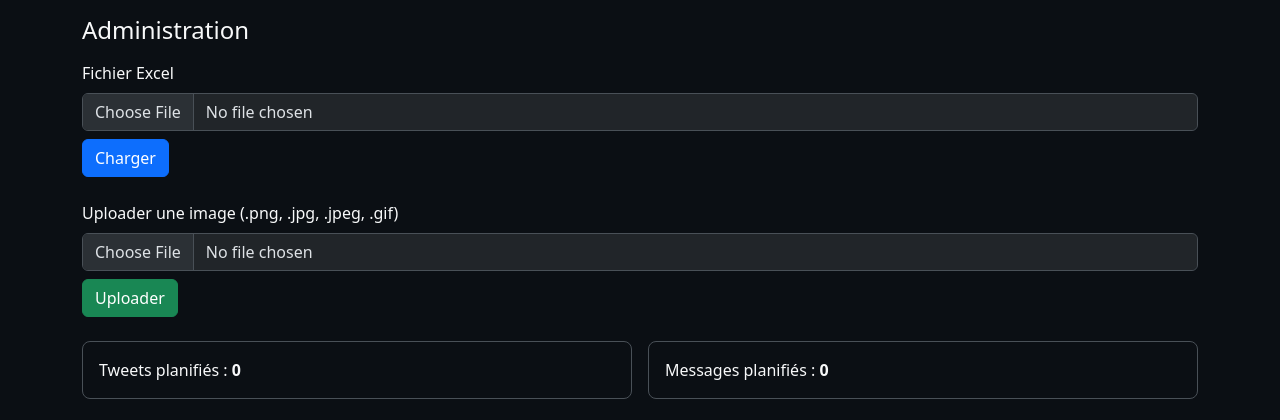
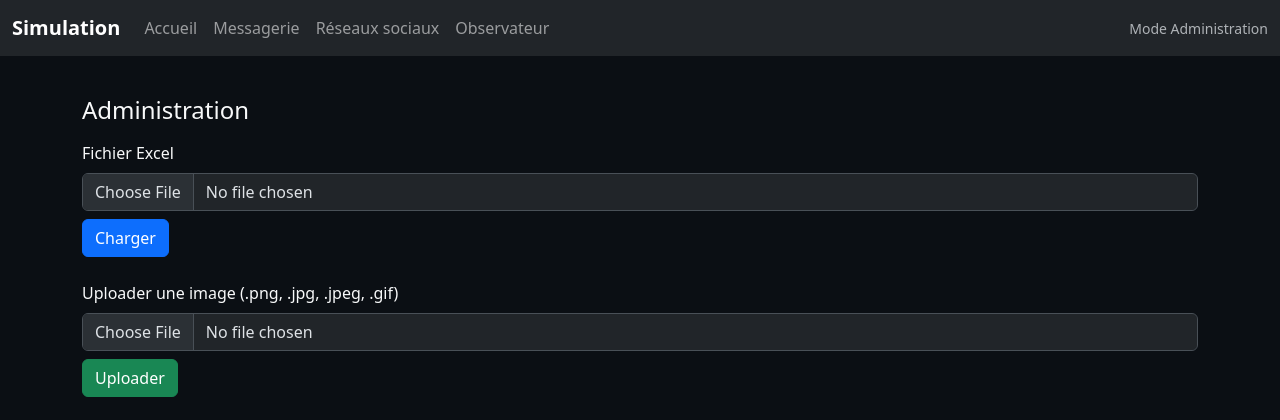
Before and after one commit to JMousqueton/Murail, a Flask app: page /admin in a window 1280 px wide. Shown: the top 420 px of the page. Run offline with Flask 3, Linux system fonts and the light colour scheme; the visitor is signed in with stand-in values (Sample User, id 1).

Commit message:
changements de design

```diff
--- a/app.py
+++ b/app.py
@@ -232,20 +232,24 @@ def index():
     with STATE_LOCK:
         n_tw = len(TWEETS)
         n_msg = len(MESSAGES)
-        events = []
-        for t in TWEETS:
-            events.append({"at": t["at"], "type": "tweet", "label": f"Tweet de {t['emetteur']}"})
-        for m in MESSAGES:
-            events.append({"at": m["at"], "type": "message", "label": f"Message à {m['destinataire']} (de {m['emetteur']})"})
-        events.sort(key=lambda e: e["at"]) if events else None
+        # Ne prendre que les messages
+        events = [
+            {"at": m["at"], "type": "message",
+             "label": f"Message à {m['destinataire']} (de {m['emetteur']})"}
+            for m in MESSAGES
+        ]
+        events.sort(key=lambda e: e["at"])
 
     now = datetime.now(tz=APP_TZ)
     past = [e for e in events if e["at"] < now]
-    past5 = past[-5:]
+    past5 = past[-5:]  # 5 derniers messages uniquement
 
-    return render_template("index.html",
-                           n_tweets=n_tw, n_messages=n_msg,
-                           past5=past5)
+    return render_template(
+        "index.html",
+        n_tweets=n_tw, n_messages=n_msg,
+        past5=past5
+    )
+
 
 
 
--- a/templates/admin.html
+++ b/templates/admin.html
@@ -14,6 +14,34 @@
     </style>
   </head>
   <body class="text-light">
+
+    <!-- Navbar -->
+    <nav class="navbar navbar-expand-lg navbar-dark bg-dark mb-4">
+      <div class="container-fluid">
+        <a class="navbar-brand fw-bold" href="{{ url_for('index') }}">Simulation</a>
+        <button class="navbar-toggler" type="button" data-bs-toggle="collapse" data-bs-target="#navbarNav" aria-controls="navbarNav" aria-expanded="false" aria-label="Menu">
+          <span class="navbar-toggler-icon"></span>
+        </button>
+        <div class="collapse navbar-collapse" id="navbarNav">
+          <ul class="navbar-nav me-auto mb-2 mb-lg-0">
+            <li class="nav-item">
+              <a class="nav-link" href="{{ url_for('index') }}">Accueil</a>
+            </li>
+            <li class="nav-item">
+              <a class="nav-link" href="{{ url_for('messagerie') }}">Messagerie</a>
+            </li>
+            <li class="nav-item">
+              <a class="nav-link" href="{{ url_for('socialmedia') }}">Réseaux sociaux</a>
+            </li>
+            <li class="nav-item">
+              <a class="nav-link" href="{{ url_for('observateur') }}">Observateur</a>
+            </li>
+          </ul>
+          <span class="navbar-text small text-muted">Mode Administration</span>
+        </div>
+      </div>
+    </nav>
+
     <div class="container py-3">
       <h1 class="h4 mb-3">Administration</h1>
 
@@ -76,5 +104,7 @@
         {% endif %}
       </div>
     </div>
+
+    <script src="https://cdn.jsdelivr.net/npm/bootstrap@5.3.3/dist/js/bootstrap.bundle.min.js"></script>
   </body>
 </html>
--- a/templates/index.html
+++ b/templates/index.html
@@ -73,7 +73,7 @@
 
       <hr class="my-4">
 
-      <h2 class="h6 mb-2">5 derniers événements</h2>
+      <h2 class="h6 mb-2">5 derniers stimulus</h2>
       <div class="timeline d-flex flex-column gap-2">
         {% if past5 %}
           {% for e in past5 %}
--- a/templates/messagerie.html
+++ b/templates/messagerie.html
@@ -156,7 +156,7 @@
 
         li.innerHTML = `
           <div class="d-flex justify-content-between align-items-baseline">
-  <strong>Message #${escapeHtml(m.id || '')}</strong>
+  <strong>Stimulus #${escapeHtml(m.id || '')}</strong>
   <span class="small-muted ms-2">${when}</span>
 </div>
 
```
